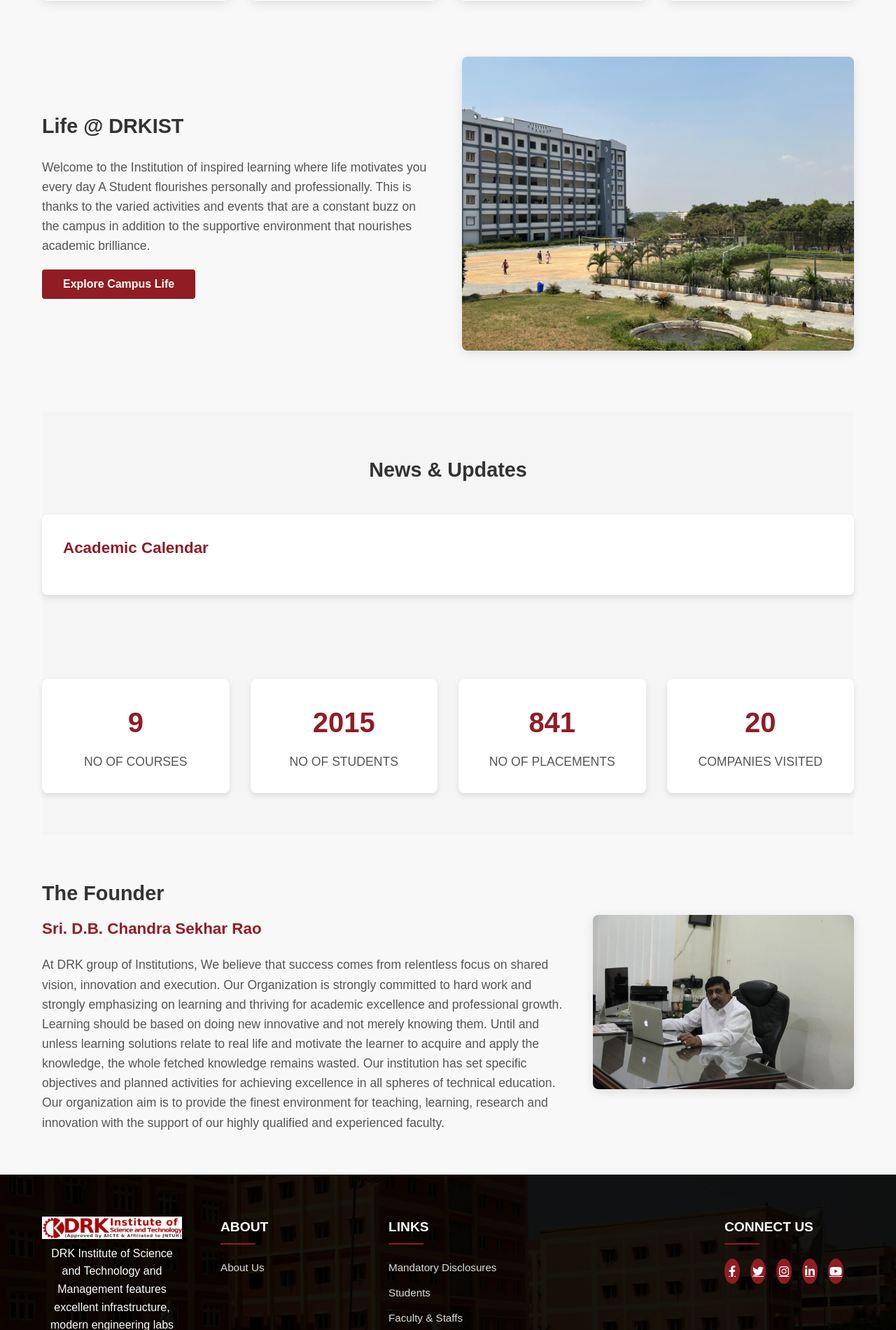
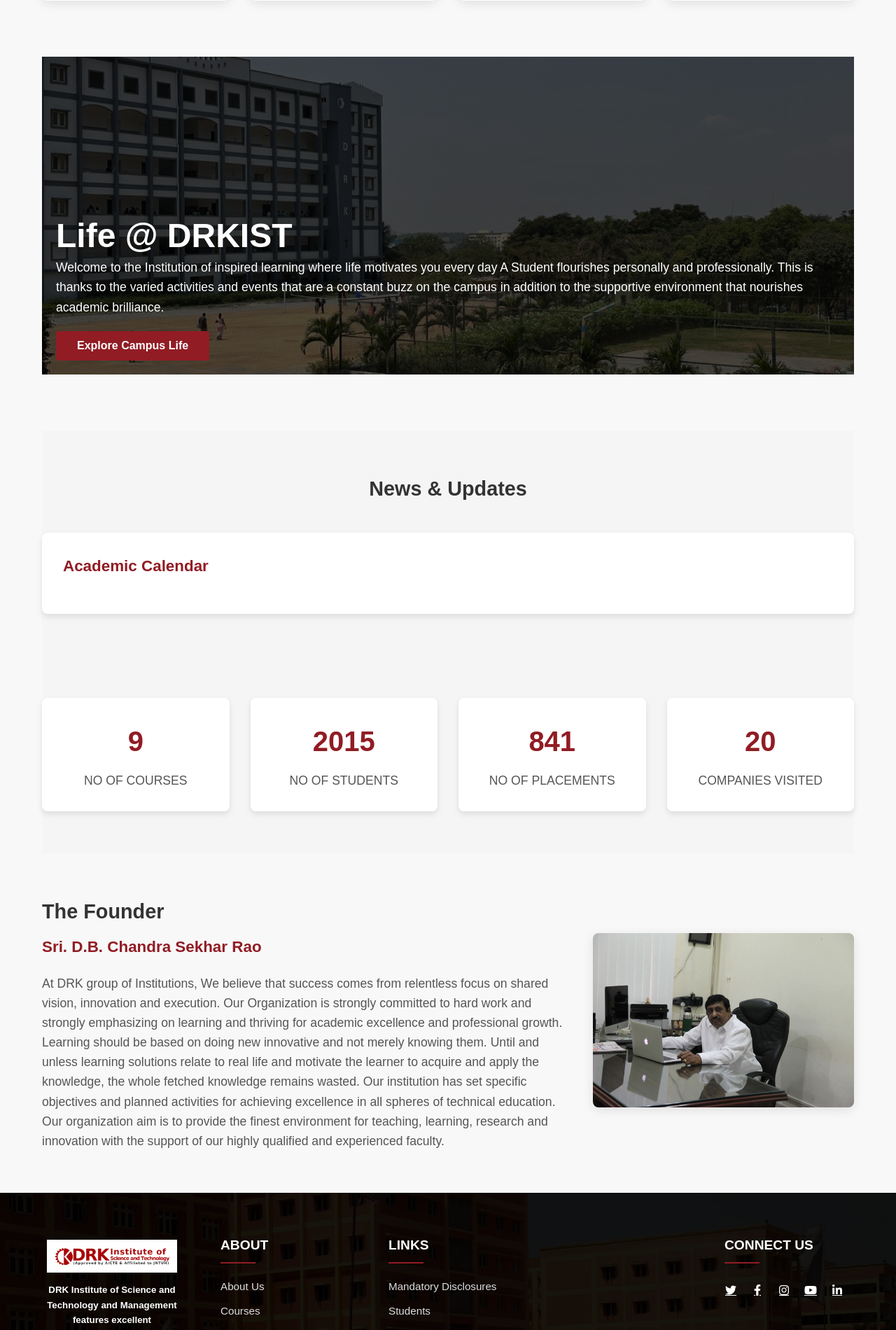
Before and after one commit to ksampathreddy/College-Website, a PHP site: page / in a window 1280 px wide. Shown: the part 2480-4380 px from the top of the page at 70% size. Run offline with PHP 8.4, Linux system fonts and the light colour scheme.

Commit message:
modification

```diff
--- a/index.html
+++ b/index.html
@@ -14,7 +14,7 @@
       <div class="top-links">
         <ul>
           <li><a href="#">GRIEVANCE</a></li>
-          <li><a href="#">STUDENTS</a></li>
+          <li><a href="students/student.html">STUDENTS</a></li>
           <li><a href="#">CAREERS</a></li>
           <li><a href="#">WEBMAIL</a></li>
           <li><a href="#">CONTACT US</a></li>
@@ -129,11 +129,11 @@
       <div class="life-content">
         <h3>Life @ DRKIST</h3>
         <p>Welcome to the Institution of inspired learning where life motivates you every day A Student flourishes personally and professionally. This is thanks to the varied activities and events that are a constant buzz on the campus in addition to the supportive environment that nourishes academic brilliance.</p>
-        <button class="life-btn">Explore Campus Life</button>
+          <button class="life-btn">Explore Campus Life</button>
       </div>
-      <div class="life-image">
+      <!-- <div class="life-image">
         <img src="static/drk.jpg" alt="Campus Life">
-      </div>
+      </div> -->
     </section>
      <section class="news-section">
       <h3>News & Updates</h3>
@@ -185,8 +185,8 @@ Our organization aim is to provide the finest environment for teaching, learning
 
     <!-- Logo placed outside the footer content -->
     <div class="footer-logo-container">
-      <img src="static/K.png" alt="DRKIST Logo" class="footer-logo">
-       <p>DRK Institute of Science and Technology and Management features excellent infrastructure, modern engineering labs with the latest equipment, experienced faculties and lots of opportunities for development through our collaborations</p>
+      <img src="static/K1.png" alt="DRKIST Logo" class="footer-logo">
+      <h5>DRK Institute of Science and Technology and Management features excellent infrastructure, modern engineering labs with the latest equipment, experienced faculties and lots of opportunities for development through our collaborations</h5>
 
     </div>
 
@@ -195,6 +195,10 @@ Our organization aim is to provide the finest environment for teaching, learning
         <h4>About</h4>
         <ul>
           <li><a href="#">About Us</a></li>
+          <li><a href="#">Courses</a>
+          <li><a href="#">News</a>
+          <li><a href="#">Events</a>
+          <li><a href="#">Contact</a>
         </ul>
       </div>
 </div>
@@ -215,11 +219,11 @@ Our organization aim is to provide the finest environment for teaching, learning
       <div class="footer-connect">
         <h4>Connect Us</h4>
         <div class="social-icons">
+          <a href="#"><i class="fab fa-twitter"></i></a>
           <a href="#"><i class="fab fa-facebook-f"></i></a>
-          <a href="#"><i class="fab fa-twitter"></i></a>
           <a href="#"><i class="fab fa-instagram"></i></a>
-          <a href="#"><i class="fab fa-linkedin-in"></i></a>
           <a href="#"><i class="fab fa-youtube"></i></a>
+           <a href="#"><i class="fab fa-linkedin-in"></i></a>
         </div>
       </div>
     </div>
--- a/static/style.css
+++ b/static/style.css
@@ -561,10 +561,17 @@ body {
   gap: 40px;
   margin: 80px 0;
   align-items: center;
+  background: linear-gradient(rgba(0, 0, 0, 0.7), rgba(0, 0, 0, 0.7)),
+              url('drk.jpg') no-repeat center center;
+  background-size: cover;
+  color: white;
+  padding: 200px 20px 20px;
+  position: relative;
 }
 
 .life-content {
   flex: 1;
+
 }
 
 .life-image {
@@ -578,15 +585,15 @@ body {
 }
 
 .life-section h3 {
-  font-size: 1.8rem;
-  color: #333;
-  margin-bottom: 25px;
+  font-size: 3rem;
+  color: white;
+  margin-top: 25px;
   line-height: 1.3;
 }
 
 .life-section p {
   font-size: 1.1rem;
-  color: #555;
+ color: white;
   margin-bottom: 20px;
 }
 
@@ -877,21 +884,7 @@ body {
   gap: 15px;
 }
 
-.social-icons a {
-  color: white;
-  background-color: #911c24;
-  width: 36px;
-  height: 36px;
-  border-radius: 50%;
-  display: flex;
-  align-items: center;
-  justify-content: center;
-  transition: background-color 0.3s;
-}
 
-.social-icons a:hover {
-  background-color: #7a161d;
-}
 
 .footer-bottom {
   text-align: center;
@@ -1043,13 +1036,12 @@ body {
 
 .social-icons {
   display: flex;
-  gap: 15px;
+  gap: 20px;
   margin-top: 15px;
 }
 
 .social-icons a {
   color: white;
-  background-color: #911c24;
   width: 36px;
   height: 36px;
   border-radius: 50%;
@@ -1057,10 +1049,6 @@ body {
   align-items: center;
   justify-content: center;
   transition: background-color 0.3s;
-}
-
-.social-icons a:hover {
-  background-color: #7a161d;
 }
 
 .footer-bottom {
@@ -1093,4 +1081,5 @@ body {
   max-width: 350px;
   width: 100%;
   height: auto;
+  padding:7px;
 }
```
Also changed, not shown: static/K1.png (added), students/student.html (added).
